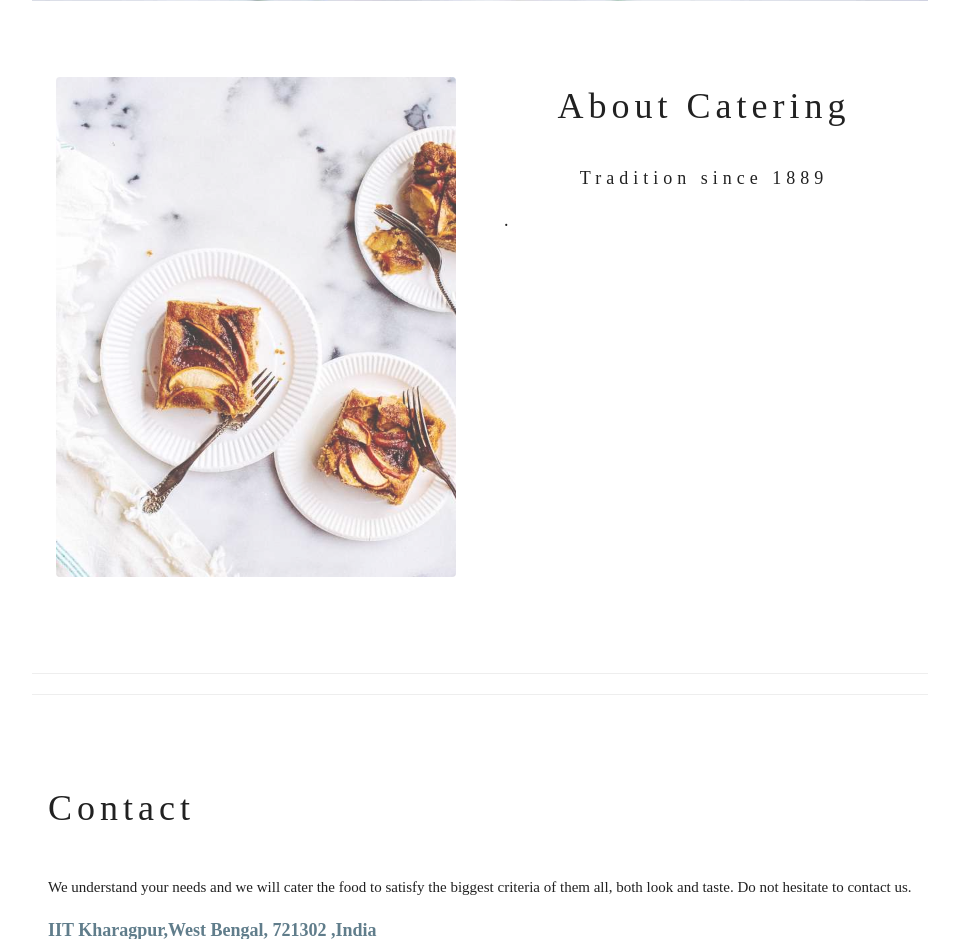
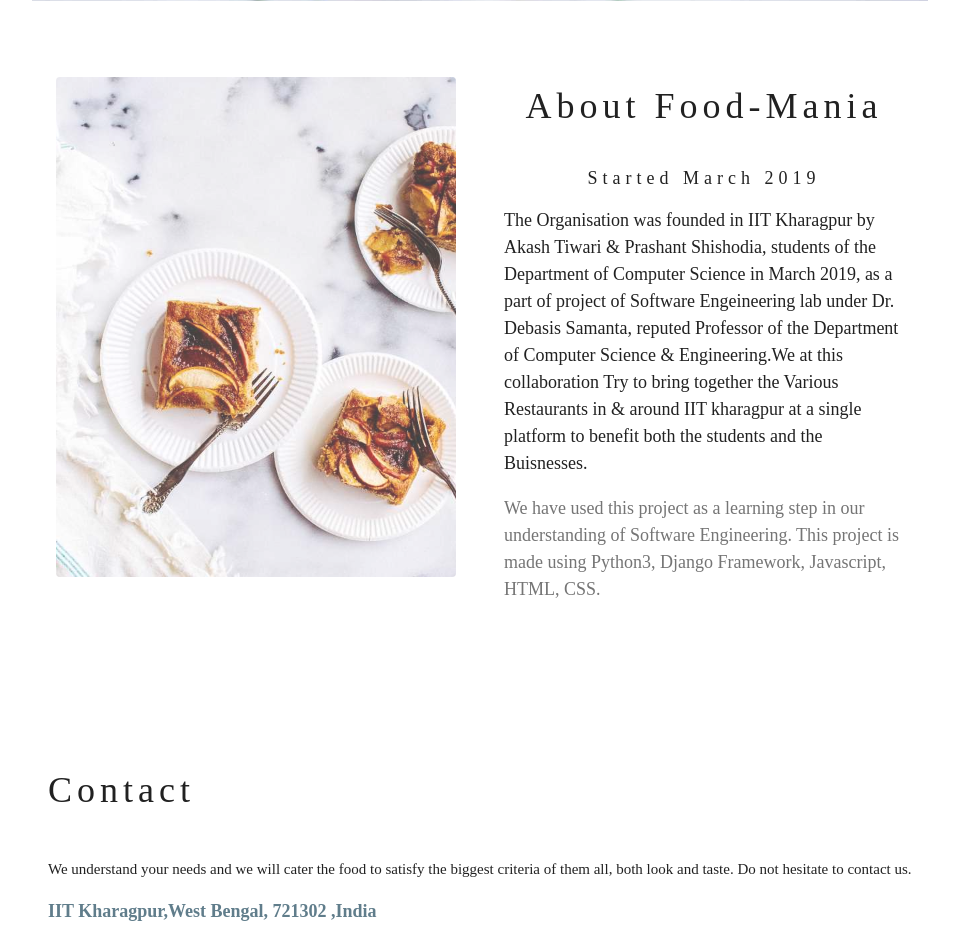
Before and after one commit to pixlmaster/FoodMania, a Django app: page /about in a window 1280 px wide. Shown: the part 532-1471 px from the top of the page, without its empty margins (160-1119 px from the left). Run offline with Django 3.2, Linux system fonts and the light colour scheme.

Commit message:
Updated About page

```diff
--- a/main/templates/main/about.html
+++ b/main/templates/main/about.html
@@ -34,18 +34,13 @@
     </div>
 
     <div class="w3-col m6 w3-padding-large">
-      <h1 class="w3-center">About Catering</h1><br>
-      <h5 class="w3-center">Tradition since 1889</h5>
-      <p class="w3-large">.</p>
+      <h1 class="w3-center">About Food-Mania</h1><br>
+      <h5 class="w3-center">Started March 2019</h5>
+      <p class="w3-large">The Organisation was founded in IIT Kharagpur by Akash Tiwari & Prashant Shishodia, students of the Department of Computer Science in March 2019, as a part of project of Software Engeineering lab under Dr. Debasis Samanta, reputed Professor of the Department of Computer Science & Engineering.We at this collaboration Try to bring together the Various Restaurants in & around IIT kharagpur at a single platform to benefit both the students and the Buisnesses.</p>
+      <p class="w3-large w3-text-grey w3-hide-medium">We have used this project as a learning step in our understanding of Software Engineering. This project is made using Python3, Django Framework, Javascript, HTML, CSS.</p>
     </div>
   </div>
 
-  <hr>
-
-  <!-- Menu Section -->
-
-
-  <hr>
 
   <!-- Contact Section -->
   <div class="w3-container w3-padding-64" id="contact">
```
